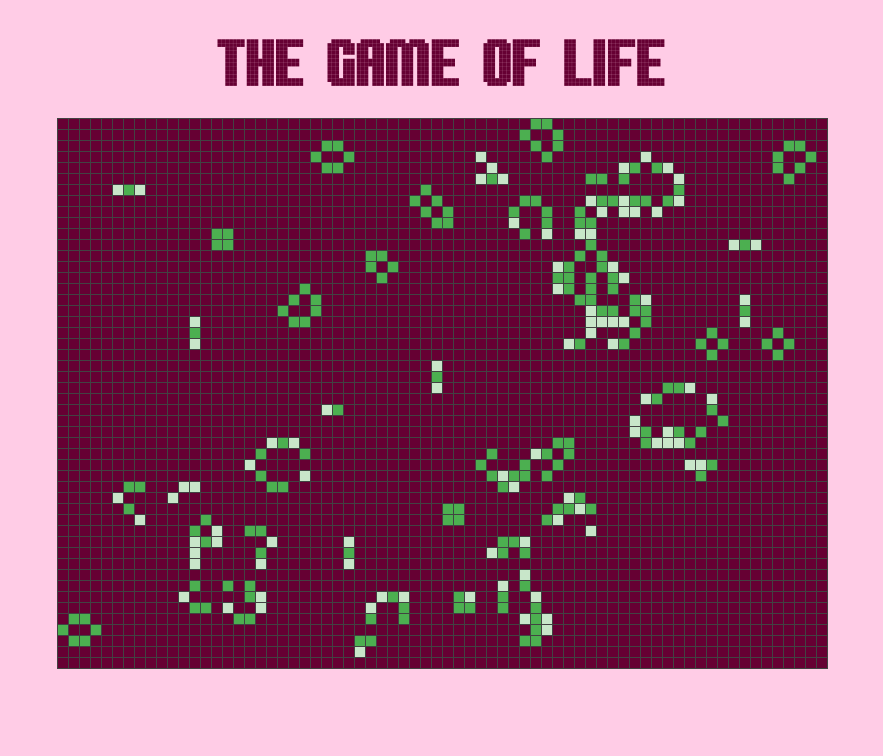
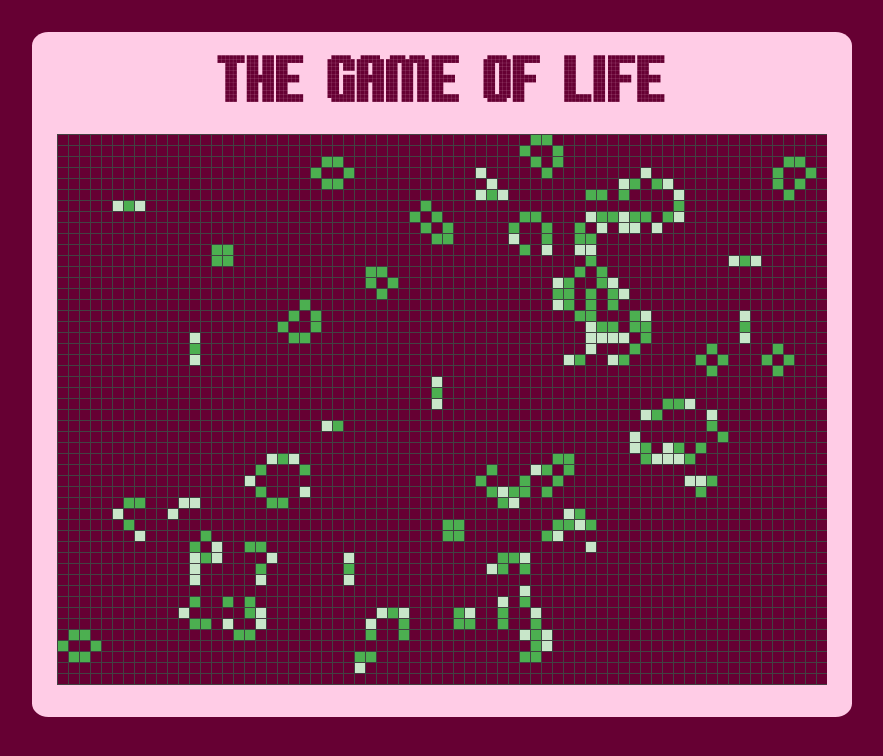
Before and after one commit to hamzicabdulah/game-of-life, a React (Create React App) app: page / in a window 1280 px wide. Shown: the top 756 px of the page, without its empty margins (198-1081 px from the left). Built offline with nearby package versions, Linux system fonts and the light colour scheme.

Commit message:
Minor changes to design, and added grid layout to table

```diff
--- a/src/stylesheet/App.css
+++ b/src/stylesheet/App.css
@@ -1,9 +1,17 @@
+.App {
+  background: #ffcce6;
+  max-width: 820px;
+  margin: 0 auto;
+  padding: 1em 0;
+  border-radius: 2%;
+
+}
 .container {
-  display: flex;
-  flex-wrap: wrap;
-  width: 770px;
+  display: grid;
+  grid-template-columns: repeat(70, 11px);
+  max-width: 769.9px;
   text-align: center;
-  margin: 2em auto 0;
+  margin: 2em auto 1em;
   padding: 0;
   border-bottom: solid #424242 1px;
   border-right: solid #424242 1px;
--- a/src/stylesheet/index.css
+++ b/src/stylesheet/index.css
@@ -1,5 +1,5 @@
 body {
-  background: #ffcce6;
+  background: #660033;
   margin: 0;
   padding: 2em;
   font-family: sans-serif;
```
